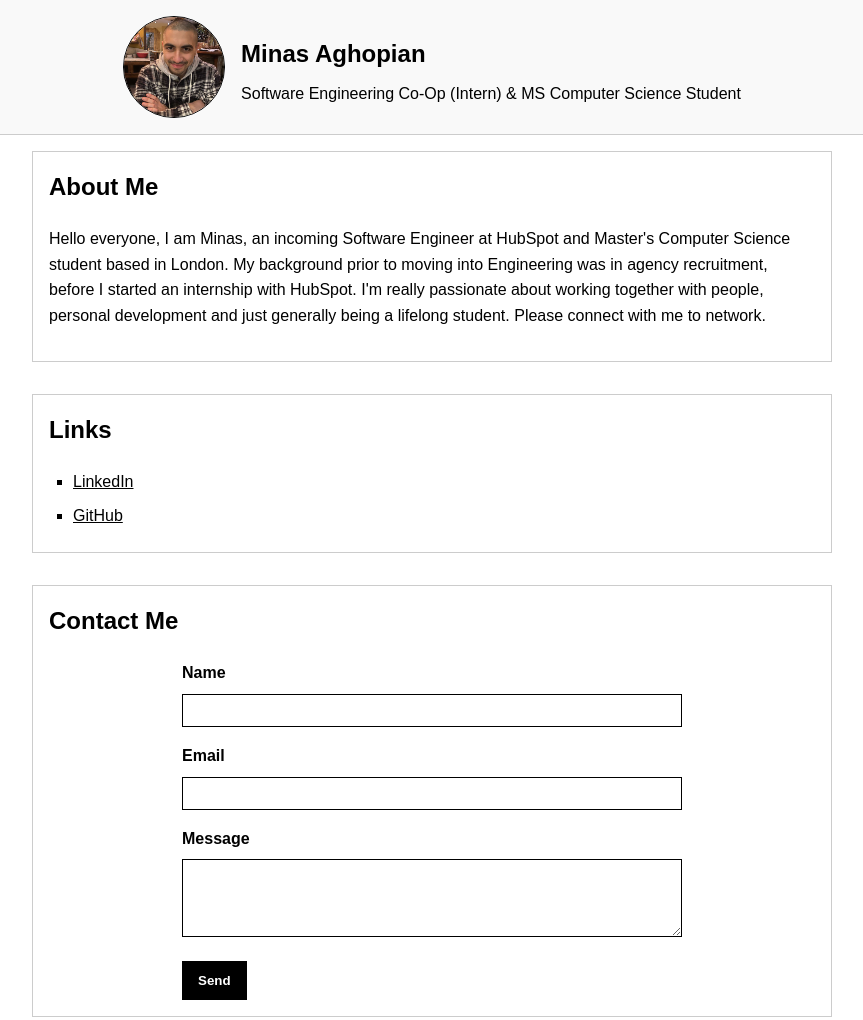
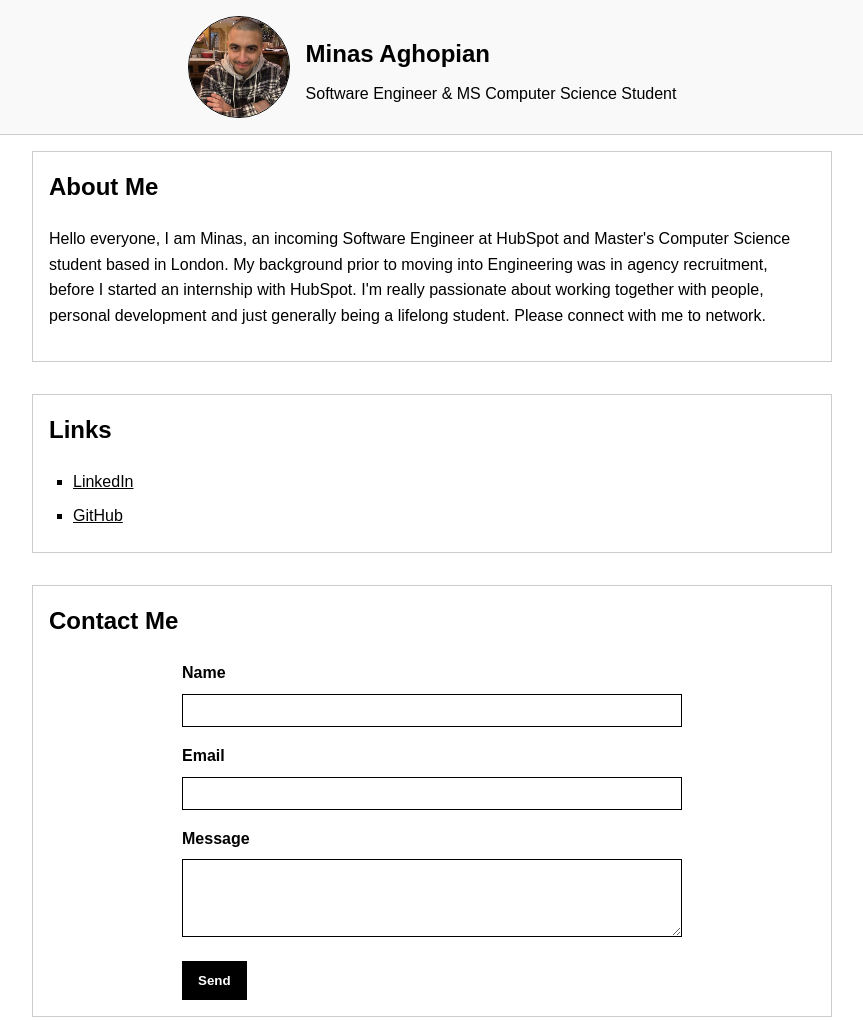
Before and after one commit to aghopianm/portfolio-website, a plain HTML site: page index.html in a window 1280 px wide. Shown: the top 1020 px of the page, without its empty margins (208-1071 px from the left). Drawn offline with Linux system fonts and the light colour scheme.

Commit message:
change title

```diff
--- a/index.html
+++ b/index.html
@@ -139,9 +139,7 @@
         <img src="my_photo.jpeg" alt="Photo of Minas Aghopian" />
         <div class="header-text">
           <h1>Minas Aghopian</h1>
-          <p>
-            Software Engineering Co-Op (Intern) & MS Computer Science Student
-          </p>
+          <p>Software Engineer & MS Computer Science Student</p>
         </div>
       </div>
     </header>
```
